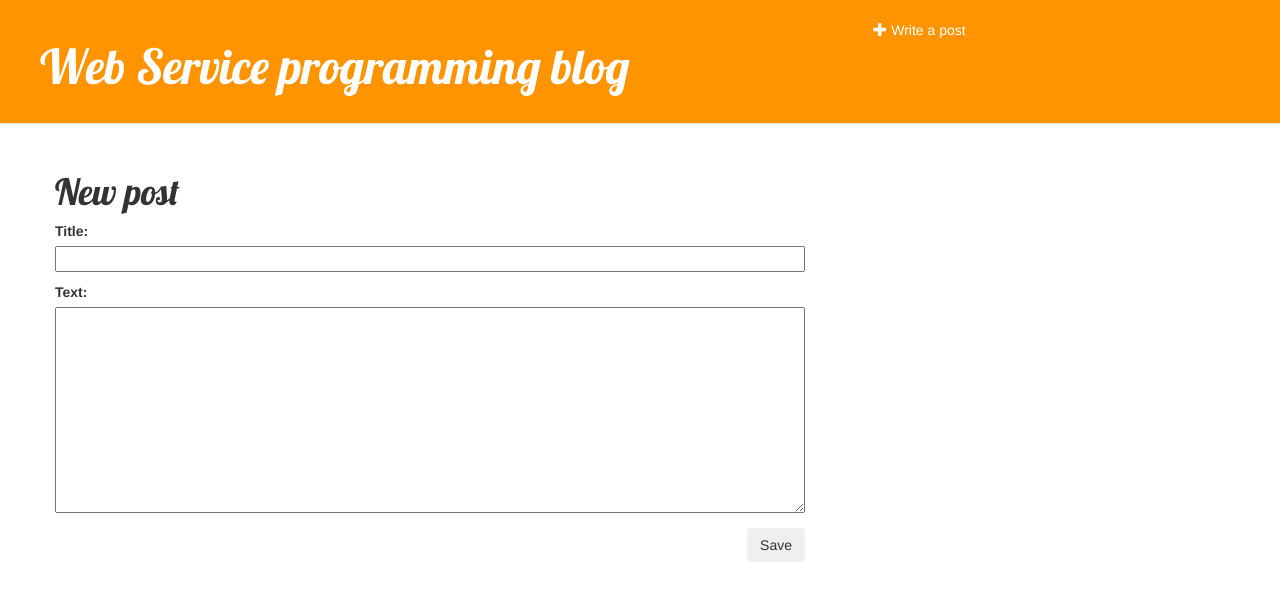
After one commit to ch4n3-yoon/mobile-web-service-programming-assignment, a Django app: page /post/new/ in a window 1280 px wide. The commit adds this page. Shown: the top 601 px of the page. Run offline with Django 4.2, Linux system fonts and the light colour scheme; the visitor is signed in with stand-in values (Sample User, id 1); some libraries are stand-ins or nearby versions.

Commit message:
Add some functions (write, edit, view) for PostModel

```diff
--- /dev/null
+++ b/blog/forms.py
@@ -0,0 +1,8 @@
+from django import forms
+from blog.models import Post as PostModel
+
+
+class PostForm(forms.ModelForm):
+    class Meta:
+        model = PostModel
+        fields = ('title', 'text',)
--- /dev/null
+++ b/blog/static/css/blog.css
@@ -0,0 +1,47 @@
+.page-header {
+    background-color: #ff9400;
+    margin-top: 0;
+    padding: 20px 20px 20px 40px;
+    margin-bottom: 2em;
+}
+
+.page-header h1, .page-header h1 a, .page-header h1 a:visited, .page-header h1 a:active {
+    color: #ffffff;
+    font-size: 36pt;
+    text-decoration: none;
+}
+
+.content {
+    margin-left: 40px;
+}
+
+h1, h2, h3, h4 {
+    font-family: 'Lobster', cursive;
+}
+
+.date {
+    color: #828282;
+}
+
+.save {
+    float: right;
+}
+
+.post-form textarea, .post-form input {
+    width: 100%;
+}
+
+.top-menu, .top-menu:hover, .top-menu:visited {
+    color: #ffffff;
+    /*float: right;*/
+    /*font-size: 26pt;*/
+    /*margin-right: 20px;*/
+}
+
+.post {
+    margin-bottom: 70px;
+}
+
+.post h1 a, .post h1 a:visited {
+    color: #000000;
+}
--- /dev/null
+++ b/blog/templates/blog/base.html
@@ -0,0 +1,36 @@
+{% load static %}
+<!DOCTYPE html>
+<html>
+<head>
+    <title>Web Service programming blog</title>
+    <link rel="stylesheet" href="https://cdn.jsdelivr.net/npm/bootstrap3@3.3.5/dist/css/bootstrap.min.css">
+    <link rel="stylesheet" href="https://cdn.jsdelivr.net/npm/font-awesome@4.7.0/css/font-awesome.min.css">
+    <link rel="stylesheet" href="//fonts.googleapis.com/css?family=Lobster&subset=latin,latin-ext" type="text/css">
+    <link rel="stylesheet" href="{% static 'css/blog.css' %}">
+</head>
+<body>
+<div class="page-header">
+    <div class="row">
+        <div class="col-md-8">
+            <h1><a href="/">Web Service programming blog</a></h1>
+        </div>
+        {% if user.is_authenticated %}
+            <div class="col-md-4 d-flex justify-content-end align-items-center">
+                <a href="{% url 'post_new' %}" class="top-menu">
+                    <span class="glyphicon glyphicon-plus" aria-hidden="true"></span>
+                    Write a post
+                </a>
+            </div>
+        {% endif %}
+    </div>
+</div>
+<div class="content container">
+    <div class="row">
+        <div class="col-md-8">
+            {% block content %}
+            {% endblock %}
+        </div>
+    </div>
+</div>
+</body>
+</html>
--- /dev/null
+++ b/blog/templates/blog/post_edit.html
@@ -0,0 +1,9 @@
+{% extends 'blog/base.html' %}
+{% block content %}
+    <h1>New post</h1>
+    <form method="post" class="post-form">
+        {% csrf_token %}
+        {{ form.as_p }}
+        <button type="submit" class="save btn btndefault">Save</button>
+    </form>
+{% endblock %}
--- a/blog/urls.py
+++ b/blog/urls.py
@@ -1,8 +1,14 @@
 from django.urls import path
 from blog.views import post_list
+from blog.views import post_detail
+from blog.views import post_new
+from blog.views import post_edit
 from blog.views import test
 
 urlpatterns = [
     path('', post_list, name='post_list'),
+    path('post/<int:pk>/', post_detail, name='post_detail'),
+    path('post/new/', post_new, name='post_new'),
+    path('post/<int:pk>/edit', post_edit, name='post_edit'),
     path('test/', test, name='test'),
 ]
--- a/blog/views.py
+++ b/blog/views.py
@@ -1,8 +1,63 @@
 from django.shortcuts import render
+from django.shortcuts import redirect
+from django.shortcuts import get_object_or_404
+from django.utils import timezone
+from django.http import HttpResponse
+
+from blog.models import Post as PostModel
+from blog.forms import PostForm
 
 
 def post_list(request):
-    return render(request, 'blog/post_list.html', {})
+    posts = PostModel.objects.filter(published_date__lte=timezone.now()).order_by('published_date')
+    return render(request, 'blog/post_list.html', {'user': request.user, 'posts': posts})
+
+
+def post_detail(request, pk):
+    post = get_object_or_404(PostModel, pk=pk)
+    return render(request, 'blog/post_detail.html', {'post': post})
+
+
+def post_new(request):
+    if request.method != 'POST':
+        form = PostForm()
+        return render(request, 'blog/post_edit.html', {'form': form})
+
+    if not request.user:
+        return HttpResponse('Unauthorized', status=401)
+
+    form = PostForm(request.POST)
+    if not form.is_valid():
+        return HttpResponse('Invalid form', status=400)
+
+    post = form.save(commit=False)
+    post.author = request.user
+    post.published_date = timezone.now()
+    post.save()
+
+    return redirect('post_detail', pk=post.pk)
+
+
+def post_edit(request, pk):
+    post = get_object_or_404(PostModel, pk=pk)
+    if request.method != 'POST':
+        form = PostForm(instance=post)
+        return render(request, 'blog/post_edit.html', {'form': form})
+
+    if not request.user:
+        return HttpResponse('Unauthorized', status=401)
+
+    form = PostForm(request.POST, instance=post)
+
+    if not form.is_valid():
+        return HttpResponse('Invalid form', status=400)
+
+    post = form.save(commit=False)
+    post.author = request.user
+    post.published_date = timezone.now()
+    post.save()
+
+    return redirect('post_detail', pk=post.pk)
 
 
 def test(request):
```
Also changed, not shown: blog/templates/blog/post_detail.html (added, +18 -0 lines), blog/templates/blog/post_list.html (+13 -24 lines).
